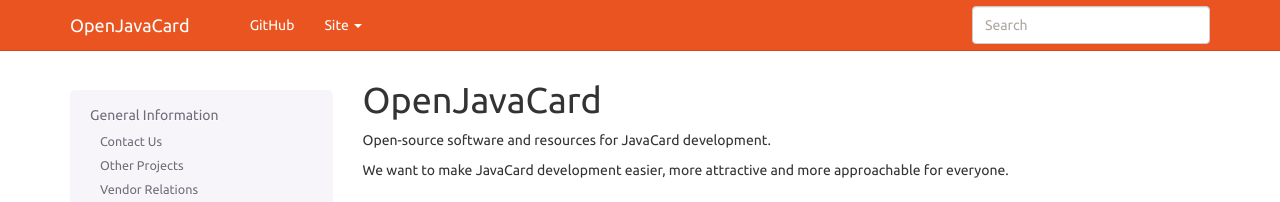
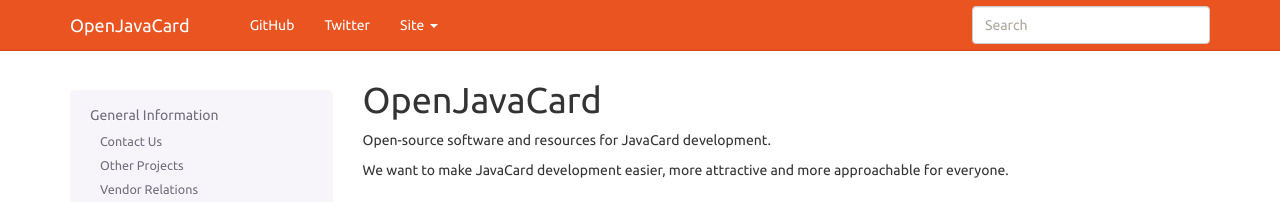
Before and after one commit to OpenJavaCard/openjavacard-site, a Sphinx documentation site: the page built from source/index.rst, in a window 1280 px wide. Shown: the top 202 px of the page. Built offline with Sphinx 7.4.7, drawn with Linux system fonts in a browser that asks for light colours.

Commit message:
Added twitter link

```diff
--- a/source/conf.py
+++ b/source/conf.py
@@ -43,10 +43,6 @@
 #
 # source_suffix = ['.rst', '.md']
 source_suffix = '.rst'
-
-# The encoding of source files.
-#
-# source_encoding = 'utf-8-sig'
 
 # The master toctree document.
 master_doc = 'index'
@@ -117,9 +113,6 @@
 # If true, keep warnings as "system message" paragraphs in the built documents.
 # keep_warnings = False
 
-# If true, `todo` and `todoList` produce output, else they produce nothing.
-todo_include_todos = False
-
 
 # -- Options for HTML output ----------------------------------------------
 
@@ -139,6 +132,7 @@
     'navbar_sidebarrel': False,
     'navbar_links': [
         ('GitHub', 'https://github.com/OpenJavaCard/', True),
+        ('Twitter', 'https://twitter.com/openjavacardorg', True),
     ],
     'source_link_position': 'footer'
 }
```
